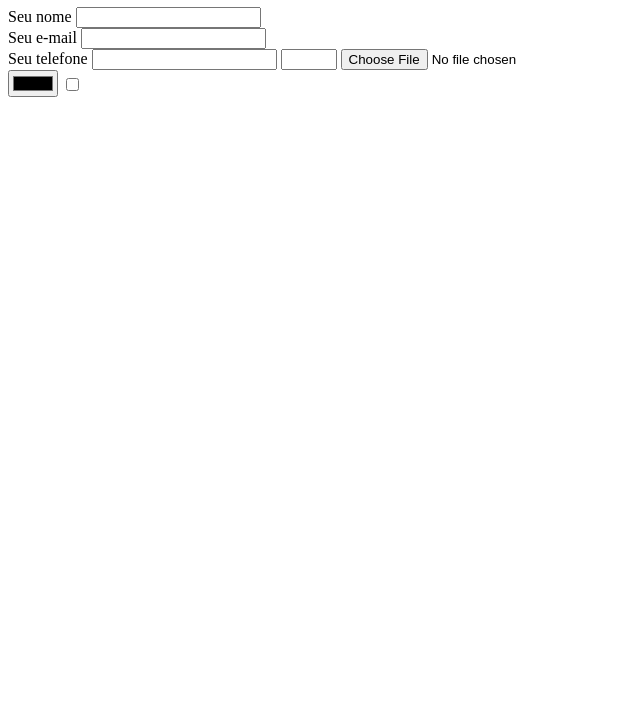
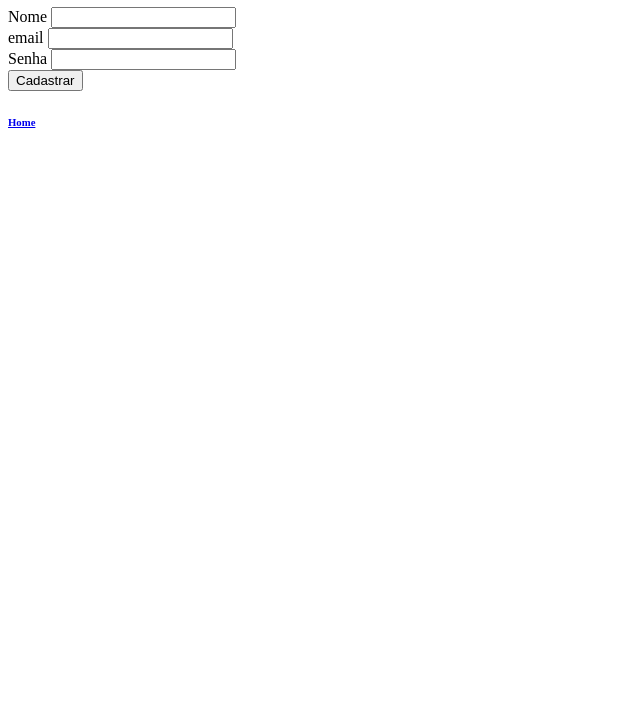
Before and after one commit to Icrux01/Icrux-HTML, a plain HTML site: page forms.html in a window 1280 px wide. Shown: the part 73-800 px from the top of the page, without its empty margins (0-640 px from the left). Drawn offline with Linux system fonts and the light colour scheme.

Commit message:
Alteração do formulario para atividade.

```diff
--- a/forms.html
+++ b/forms.html
@@ -8,23 +8,23 @@
 <body>
     <h1>
         Formularios
+
     </h1>
     <form>
-        <label for="text">Seu nome</label>
+        <label for="text">Nome</label>
         <input type="text" />
         <br />
-        <label for="e-mail">Seu e-mail</label>
-        <input id="e-mail" type="e-mail" >
+        <label for="email">email</label>
+        <input id="email" type="email" >
         <br />
 
-        <label for="tel"> Seu telefone</label>
+        <label for="text"> Senha</label>
         <input type="tel" />
-        <input type="number" max="10" min="1" />
 
-        <input type="file" /> <br />
-        <input type="color" />
-        <input type="checkbox" /> <label for="checkbox"></label>
+<br />
+        <button>Cadastrar</button>
     </form>
+    <h6><nav> <a href="index.html">Home</a></nav></h6>
 
 </body>
 </html>
```
Also changed, not shown: index.html (+2 -0 lines).
